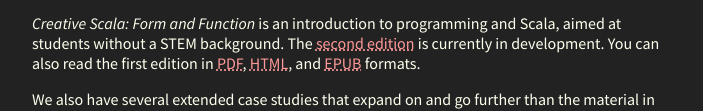
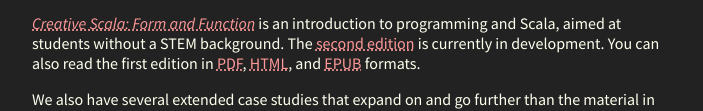
Before and after one commit to creativescala/creativescala.github.io, a plain HTML site: page index.html in a window 1280 px wide. Shown: the part 295-406 px from the top of the page, without its empty margins (288-991 px from the left). Drawn offline with nearby package versions, Linux system fonts and the light colour scheme.

Commit message:
Link title to Creative Scala

```diff
--- a/index.html
+++ b/index.html
@@ -23,7 +23,7 @@
         through non-traditional means, and libraries that unleash digital creativity.</p>
 
     <h2>Learning</h2>
-    <p><em>Creative Scala: Form and Function</em> is an introduction to programming and Scala, aimed at students without
+    <p><em><a href="creative-scala">Creative Scala: Form and Function</a></em> is an introduction to programming and Scala, aimed at students without
         a STEM background. The <a href="creative-scala">second edition</a> is currently in development. You can also
         read the first edition in <a href="creativescala-1e/creative-scala.pdf">PDF</a>, <a
             href="creativescala-1e/creative-scala.html">HTML</a>, and <a
```
